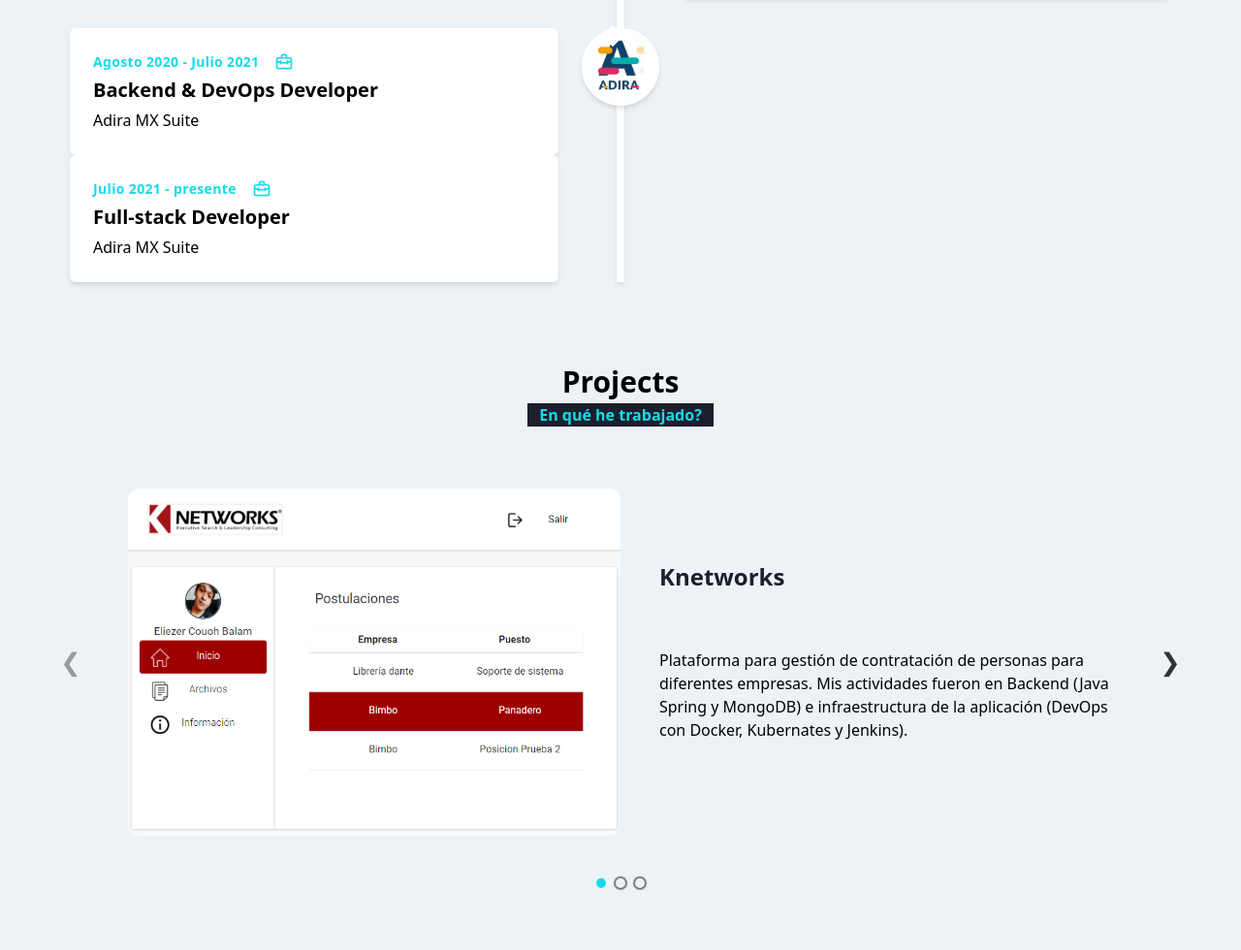
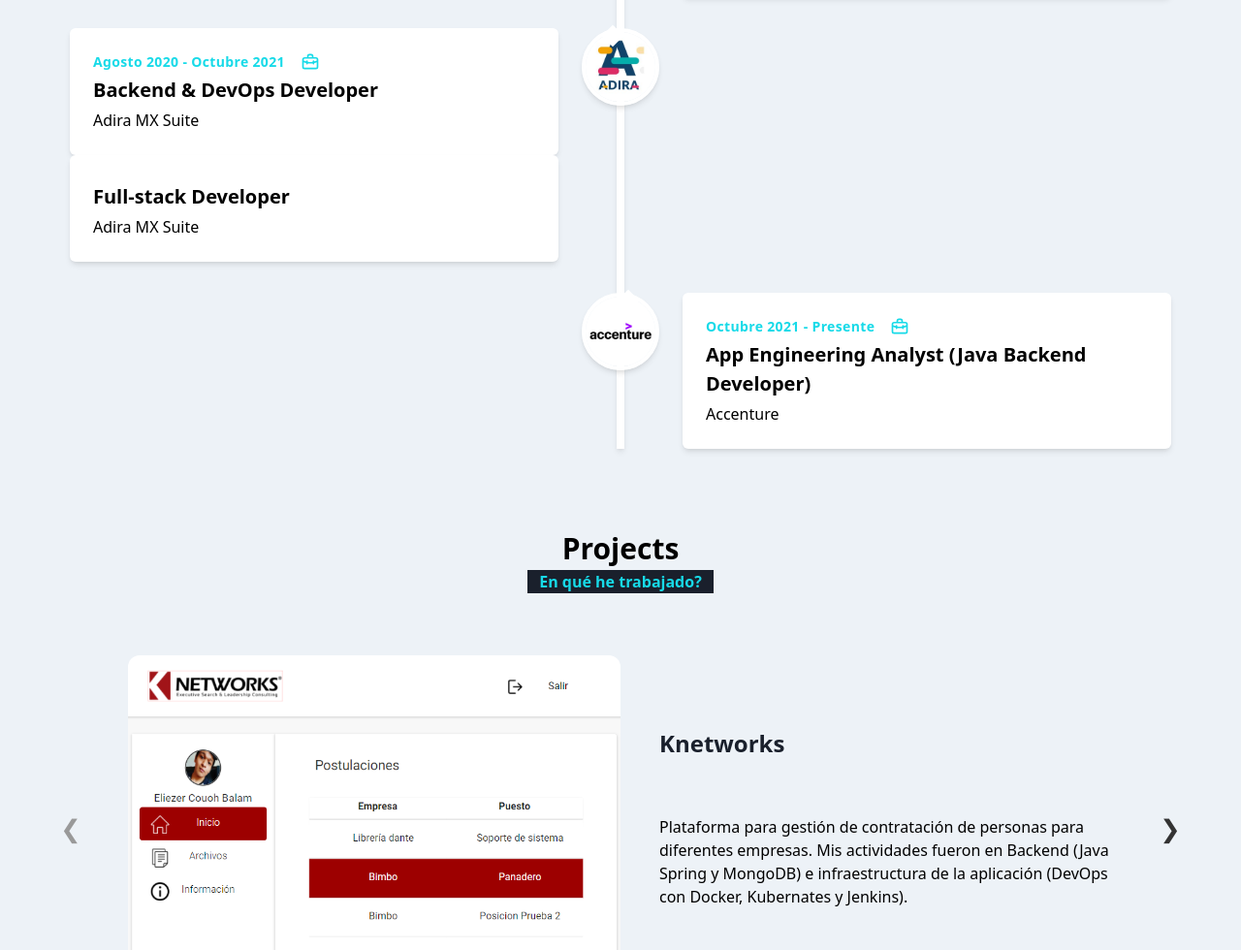
Before and after one commit to Eliezfer/misitioweb, a Gatsby site: page / in a window 1280 px wide. Shown: the part 2681-3661 px from the top of the page at 97% size. Built offline with nearby package versions, Linux system fonts and the light colour scheme; Gatsby itself is replaced by a stand-in of ours; no server answers.

Commit message:
update accenture

```diff
--- a/src/components/contact.form.js
+++ b/src/components/contact.form.js
@@ -7,15 +7,6 @@
 
         <div>
             <div class="grid sm:grid-cols-1 md:grid-cols-2 lg:grid-cols-3 gap-3 items-start">
-                <div className="flex flex-row items-center p-5 rounded-md lg:px-1">
-                    <svg className=" fill-current w-8 h-8" xmlns="http://www.w3.org/2000/svg" viewBox="0 0 24 24">
-                        <path fill="#17DAE8" d="M19.44,13c-.22,0-.45-.07-.67-.12a9.44,9.44,0,0,1-1.31-.39,2,2,0,0,0-2.48,1l-.22.45a12.18,12.18,0,0,1-2.66-2,12.18,12.18,0,0,1-2-2.66L10.52,9a2,2,0,0,0,1-2.48,10.33,10.33,0,0,1-.39-1.31c-.05-.22-.09-.45-.12-.68a3,3,0,0,0-3-2.49h-3a3,3,0,0,0-3,3.41A19,19,0,0,0,18.53,21.91l.38,0a3,3,0,0,0,2-.76,3,3,0,0,0,1-2.25v-3A3,3,0,0,0,19.44,13Zm.5,6a1,1,0,0,1-.34.75,1.06,1.06,0,0,1-.82.25A17,17,0,0,1,4.07,5.22a1.09,1.09,0,0,1,.25-.82,1,1,0,0,1,.75-.34h3a1,1,0,0,1,1,.79q.06.41.15.81a11.12,11.12,0,0,0,.46,1.55l-1.4.65a1,1,0,0,0-.49,1.33,14.49,14.49,0,0,0,7,7,1,1,0,0,0,.76,0,1,1,0,0,0,.57-.52l.62-1.4a13.69,13.69,0,0,0,1.58.46q.4.09.81.15a1,1,0,0,1,.79,1Z"/>
-                    </svg>
-                    <div className=" flex-grow items-start px-4 sm:px-10">
-                        <h3 className="font-bold ">Teléfono</h3>
-                        <span  className="text-xs">+52 999-902-0109</span>
-                    </div>
-                </div>
                 <div className="flex flex-row items-center p-5 rounded-md lg:px-1">
                     <svg className=" fill-current w-8 h-8" xmlns="http://www.w3.org/2000/svg" viewBox="0 0 24 24">
                         <path fill="#17DAE8" d="M19,4H5A3,3,0,0,0,2,7V17a3,3,0,0,0,3,3H19a3,3,0,0,0,3-3V7A3,3,0,0,0,19,4Zm-.41,2-5.88,5.88a1,1,0,0,1-1.42,0L5.41,6ZM20,17a1,1,0,0,1-1,1H5a1,1,0,0,1-1-1V7.41l5.88,5.88a3,3,0,0,0,4.24,0L20,7.41Z"/>
@@ -69,8 +60,8 @@
                     <svg class="fill-current w-6 h-6 ml-2" xmlns="http://www.w3.org/2000/svg" viewBox="0 0 24 24">
                         <path fill="#ffffff" d="M20.34,9.32l-14-7a3,3,0,0,0-4.08,3.9l2.4,5.37h0a1.06,1.06,0,0,1,0,.82l-2.4,5.37A3,3,0,0,0,5,22a3.14,3.14,0,0,0,1.35-.32l14-7a3,3,0,0,0,0-5.36Zm-.89,3.57-14,7a1,1,0,0,1-1.35-1.3l2.39-5.37A2,2,0,0,0,6.57,13h6.89a1,1,0,0,0,0-2H6.57a2,2,0,0,0-.08-.22L4.1,5.41a1,1,0,0,1,1.35-1.3l14,7a1,1,0,0,1,0,1.78Z"/>
                     </svg>
-                </button></div>
-
+                </button>
+                </div>
             </div>
         </form>
     </div>
--- a/src/components/education-nav.js
+++ b/src/components/education-nav.js
@@ -5,6 +5,7 @@
 import botImg from '../imgs/journay/bot.jpg';
 import fmatImg from '../imgs/journay/fmat.jpg';
 import adiraImg from '../imgs/journay/adira.jpg';
+import accentureImg from '../imgs/journay/accenture.jpg'
 //import { useStaticQuery, graphql} from 'gatsby';
 
 export default(props)=>{
@@ -115,7 +116,7 @@
                     <div class="bg-white p-6 rounded-md shadow-md">
                         <div className="flex"><span
                             class="font-bold txt-color-primary text-sm tracking-wide"
-                            >Agosto 2020 - Julio 2021 </span>
+                            >Agosto 2020 - Octubre 2021 </span>
                              <img src={workIcon} className=" w-5 mx-4" alt=""></img>
                         </div>
                         <h1 class="text-1xl xl:text-xl font-bold pt-1">Backend & DevOps Developer</h1>
@@ -124,11 +125,11 @@
                         </p>
                     </div>
                     <div class="bg-white p-6 rounded-md shadow-md">
-                        <div className="flex"><span
+                        {/*<div className="flex"><span
                             class="font-bold txt-color-primary text-sm tracking-wide"
                             >Julio 2021 - presente </span>
                              <img src={workIcon} className=" w-5 mx-4" alt=""></img>
-                        </div>
+                        </div>*/}
                         <h1 class="text-1xl xl:text-xl font-bold pt-1">Full-stack Developer</h1>
                         <p class="pt-1">
                             Adira MX Suite
@@ -136,7 +137,29 @@
                     </div>
                 </div>
             </div>
-
+            <div class="relative z-10">
+                <img
+                    src={accentureImg}
+                    alt=""
+                    class="timeline-img"
+                />
+                <div class="timeline-container">
+                    <div class="timeline-pointer" aria-hidden="true"></div>
+                    <div class="bg-white p-6 rounded-md shadow-md">
+                        <div className="flex"><span
+                            class="font-bold txt-color-primary text-sm tracking-wide"
+                            >Octubre 2021 - Presente </span>
+                             <img src={workIcon} className=" w-5 mx-4" alt=""></img>
+                        </div>
+                        <h1 class="text-1xl xl:text-xl font-bold pt-1">
+                            App Engineering Analyst (Java Backend Developer)
+                        </h1>
+                        <p class="pt-1">
+                            Accenture
+                        </p>
+                    </div>
+                </div>
+            </div>
         </div>
 
         </div>
```
Also changed, not shown: src/imgs/journay/accenture.jpg (added), 1 other file.
